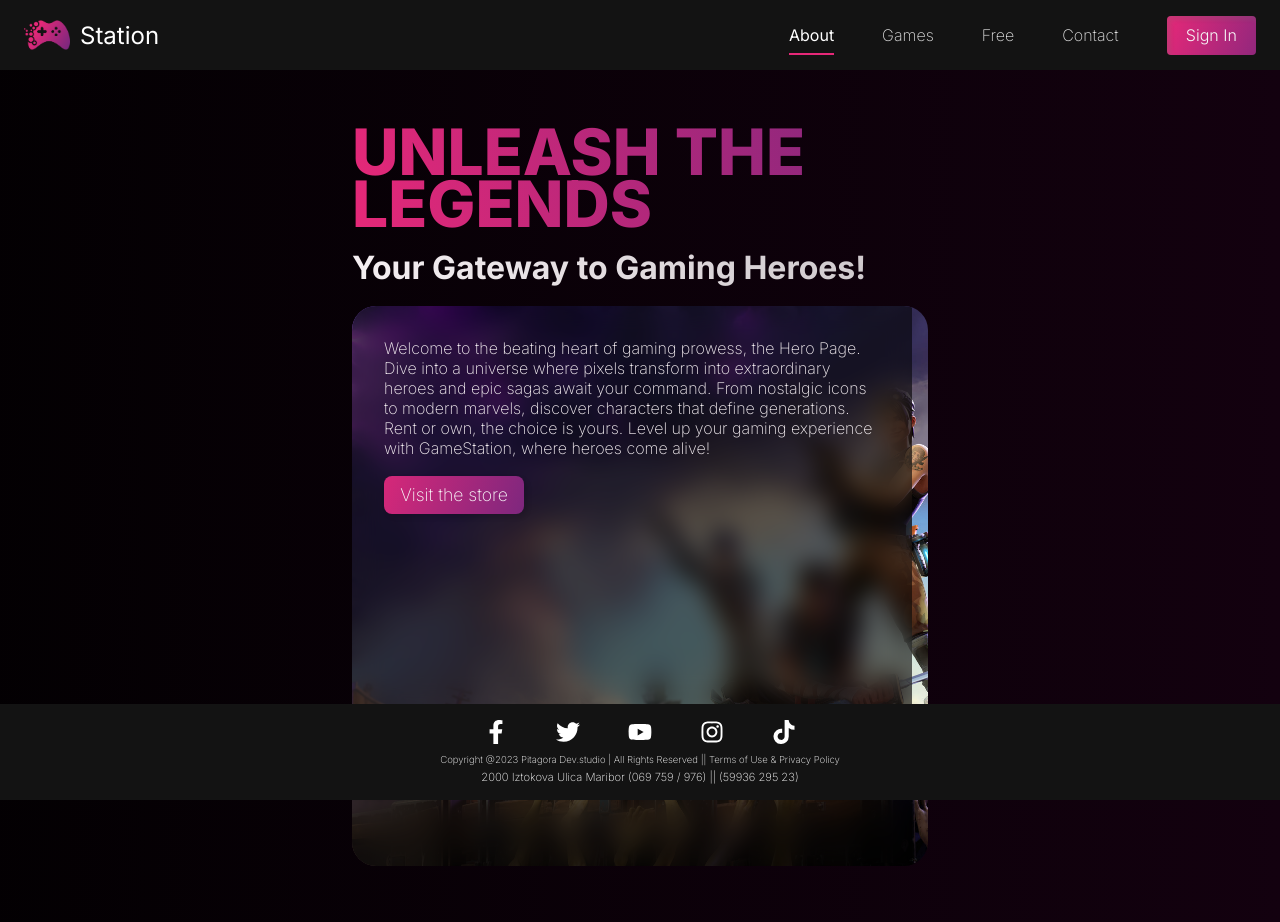
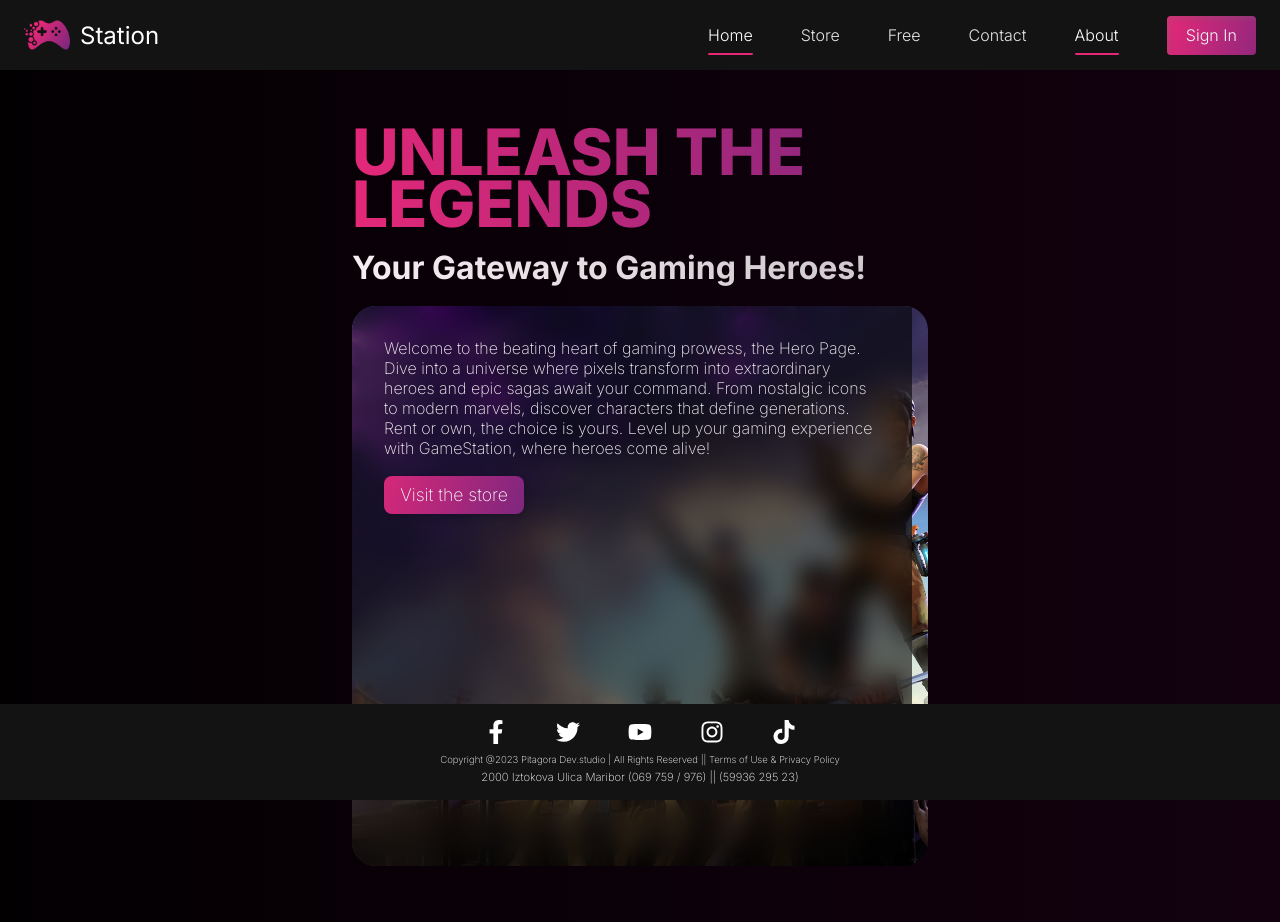
Before and after one commit to pythagor4s/online-store, a React (Vite) app: page / in a window 1280 px wide. Built offline with nearby package versions, Linux system fonts and the light colour scheme.

Commit message:
added additional tabs in navbar, renamed nav elements and added selected nav animations

```diff
--- a/src/Pages/TicTacToe.jsx
+++ b/src/Pages/TicTacToe.jsx
@@ -1,4 +1,3 @@
-/* import "../../styles/styles.css" */
 import { useState, useEffect } from "react"
 import Square from "../components/Square";
 import { Patterns } from "../components/Patterns";
--- a/src/components/Navbar.jsx
+++ b/src/components/Navbar.jsx
@@ -5,14 +5,15 @@ import logo from "/src/assets/logo.png"
 export default function Navbar() {
 
 
-    const styles = {
+    /* const styles = {
         paddingBottom: ".5em",
         borderBottom: "2px solid #e62878",
         fontWeight: 400,
         color: "white",
-        marginTop: ".6em"
+        marginTop: ".6em",
+        position: "relative"
 
-    }
+    } */
     return(
         <nav>
             <a href="" >
@@ -23,10 +24,11 @@ export default function Navbar() {
 
 
             <div className="nav-right-side">
-                <NavLink className="about" to="." style={({isActive}) => isActive ? styles : null}>About</NavLink>
-                <NavLink className="games" to="games" style={({isActive}) => isActive ? styles : null}>Games</NavLink>
-                <NavLink className="games" to="tictactoe" style={({isActive}) => isActive ? styles : null}>Free</NavLink>
-                <NavLink className="contact" to="contact" style={({isActive}) => isActive ? styles : null}>Contact</NavLink>
+                <NavLink className={({isActive}) => isActive ? "navigationnn" : "navigation"} to="." >Home</NavLink>
+                <NavLink className={({isActive}) => isActive ? "navigationnn" : "navigation"} to="games" >Store</NavLink>
+                <NavLink className={({isActive}) => isActive ? "navigationnn" : "navigation"} to="tictactoe" >Free</NavLink>
+                <NavLink className={({isActive}) => isActive ? "navigationnn" : "navigation"} to="contact" >Contact</NavLink>
+                <NavLink className={({isActive}) => isActive ? "navigationnn" : "navigation"} to="" >About</NavLink>
                 <Link className="sign-in" to="login" >Sign In</Link>
             </div>
         </nav>
--- a/src/index.css
+++ b/src/index.css
@@ -140,6 +140,8 @@
   transition: scale 0.7s ease;
 }
 
+
+
 .main-container {
   /* margin-left: 20em; */
   /* background-color: rgba(113, 227, 132, 0.722); */
@@ -218,6 +220,8 @@
   -webkit-background-clip: text;
   -webkit-text-fill-color: transparent; */
 }
+
+
 
 nav {
   display: flex;
@@ -481,6 +485,8 @@ body:hover {
   opacity: 0;
 }
 
+
+
 @keyframes glowing {
   0% {
     background-position: 0% 0%; /* Initial position */
@@ -519,19 +525,17 @@ body:hover {
   user-select: none;
 }
 
-.about {
-  color: rgb(228, 228, 228);
-}
 
-.games {
+
+/* .games {
   text-decoration: none;
   color: rgb(228, 228, 228);
-}
+} */
 
-.contact {
+/* .contact {
   text-decoration: none;
   color: rgb(228, 228, 228);
-}
+} */
 
 .sign-in {
   color: rgb(246, 246, 246);
@@ -556,12 +560,10 @@ body:hover {
 .sign-in:active {
   box-shadow: inset 3px 3px 7px -2px rgba(0, 0, 0, 0.4);
 }
+/*
+nav a {
 
-nav a {
-  text-decoration: none;
-  font-weight: 200;
-  font-size: 1rem;
-}
+} */
 
 nav a:hover {
   color: rgb(255, 255, 255);
@@ -692,6 +694,9 @@ nav a {
   display: flex;
   justify-content: space-between;
   align-items: center;
+  text-decoration: none;
+  font-weight: 200;
+  font-size: 1rem;
 }
 
 
@@ -728,7 +733,7 @@ nav a {
   height: 43em;
   margin-top: 1em;
   /* border: 1px solid rgba(214, 202, 222, 0.199); */
-
+  border: 1px solid rgba(255, 240, 252, 0.121);
   background-color: rgb(19, 19, 19);
   border-radius: 24px;
   box-shadow: 3px 3px 4px 1px rgba(0, 0, 0, 0.075);
@@ -808,6 +813,7 @@ nav a {
   flex-direction: column;
   border-radius: 24px;
   background-color: rgb(19, 19, 19);
+  border: 1px solid rgba(255, 240, 252, 0.121);
   margin: 2em auto;
   padding: 2em;
   display: flex;
@@ -826,6 +832,8 @@ nav a {
   width: 100%;
   gap: 1em;
 }
+
+
 
 .contact-form-container {
   width: 30em;
@@ -856,6 +864,11 @@ nav a {
 .form--input::placeholder {
   color: white;
   font-weight: 200;
+}
+
+.form--input:focus {
+  outline: none;
+  border: 1px solid #e62878;
 }
 
 
@@ -924,6 +937,7 @@ input[type="checkbox"] {
 .contact-wrapper {
   display: flex;
   background-color: rgb(19, 19, 19);
+  border: 1px solid rgba(255, 240, 252, 0.121);
   padding: 2em;
   border-radius: 24px;
   width: 100%;
@@ -1231,3 +1245,60 @@ input[type="checkbox"] {
   text-align: center;
   font-weight: 300;
 }
+
+
+
+
+.navigation {
+  color: rgb(228, 228, 228);
+  position: relative;
+  transition: color 0.3s ease;
+  font-weight: 300;
+}
+
+.navigation:after {
+  content: "";
+  position: absolute;
+  bottom: -.6em;
+  left: 50%;
+  transform: translateX(-50%);
+  width: 0%;
+  height: 2px;
+  background-color: #e62877d4;
+  border-radius: 5px;
+  transition: width 0.2s ease;
+}
+
+.navigation:hover::after {
+  width: 100%;
+
+}
+
+
+
+.navigationnn {
+        /* padding-bottom: .5em; */
+        /* border-bottom: 2px solid #e62878; */
+        /* font-weight: 400; */
+        color: white;
+        /* margin-top: .6em; */
+        position: relative;
+        font-weight: 300;
+}
+
+.navigation:hover {
+  color: white;
+}
+
+.navigationnn:after {
+  content: "";
+
+  position: absolute;
+  bottom: -0.6em;
+  left: 0;
+  /* transform: translateX(-50%); */
+  width: 100%;
+  height: 2px;
+  border-radius: 5px;
+  background-color: #e62877;
+}
```
